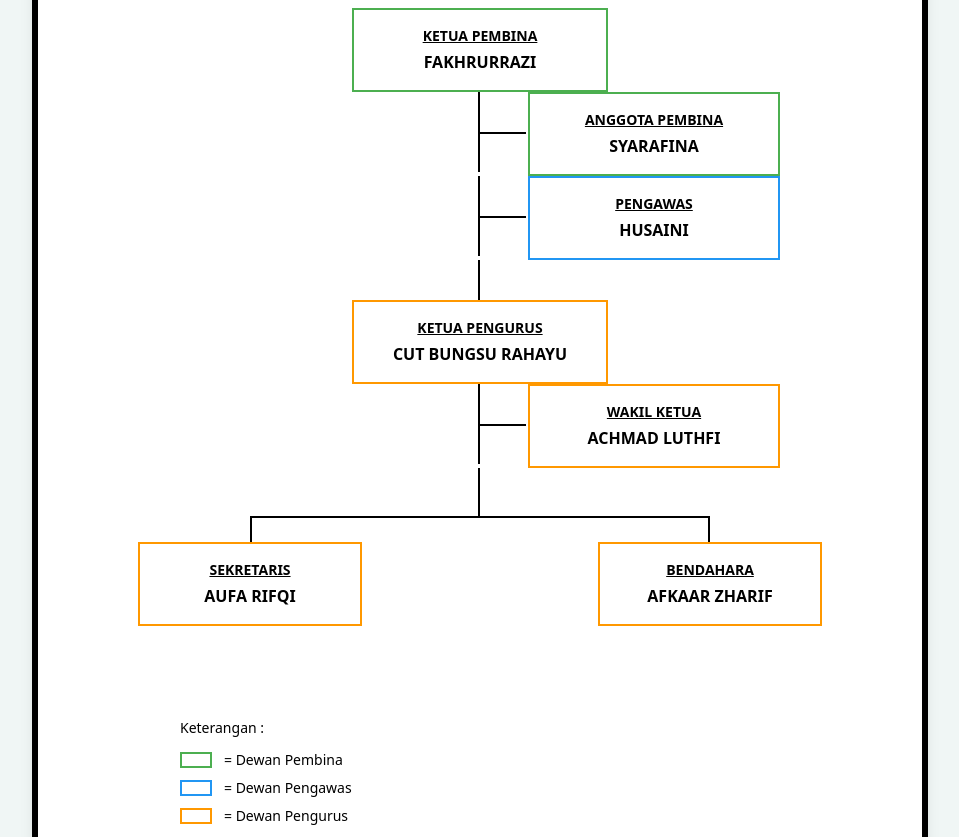
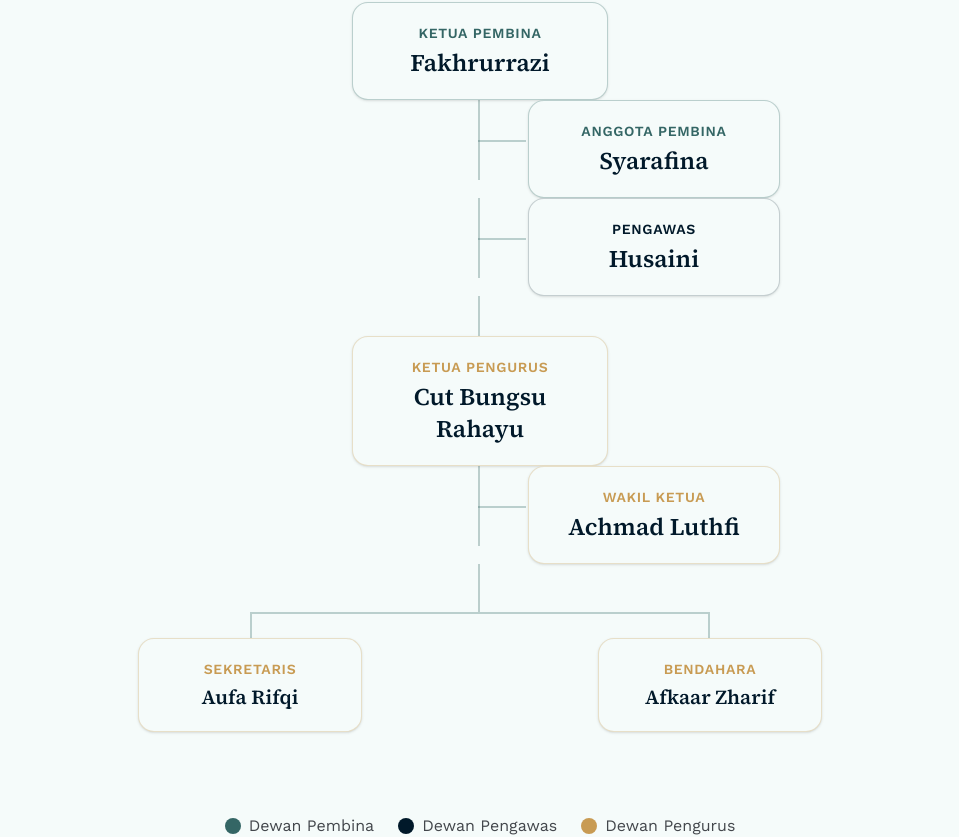
Before and after one commit to smocksec/yayasan-merial-abadan, a Next.js app: page /profil in a window 1280 px wide. Shown: the part 1556-2393 px from the top of the page, without its empty margins (160-1119 px from the left). Built offline with nearby package versions, Linux system fonts and the light colour scheme.

Commit message:
Revisi Bagan -3

```diff
--- a/src/app/profil/page.tsx
+++ b/src/app/profil/page.tsx
@@ -76,110 +76,108 @@ export default function Profil() {
 
         {/* Organization Structure Widget */}
         <section className="py-section-gap px-margin-mobile md:px-margin-desktop">
-          {/* Hierarchy Flow Chart */}
-          <div className="border-[4px] md:border-[6px] border-black p-6 md:p-16 bg-white max-w-4xl mx-auto flex flex-col items-center relative font-sans overflow-x-auto overflow-y-hidden shadow-lg">
+          <div className="bg-surface rounded-[2.5rem] p-8 md:p-16 shadow-[0_8px_30px_rgba(23,46,64,0.08)] max-w-5xl mx-auto flex flex-col items-center relative overflow-x-auto overflow-y-hidden">
             <div className="text-center mb-12">
-              <h2 className="font-headline-lg text-headline-lg text-black uppercase font-bold mb-2">Struktur Organisasi</h2>
-              <h3 className="font-headline-md text-headline-md text-[#4CAF50] uppercase font-bold">Yayasan Merial Abadan</h3>
+              <h2 className="font-headline-lg text-headline-lg text-primary mb-2">Susunan Pengurus</h2>
+              <h3 className="font-headline-md text-headline-md text-secondary">Yayasan Merial Abadan</h3>
             </div>
 
             <div className="min-w-[600px] flex flex-col items-center">
               {/* Ketua Pembina */}
-              <div className="border-2 border-[#4CAF50] p-4 w-64 text-center bg-white z-10">
-                <div className="text-sm underline mb-1 uppercase text-black font-semibold">Ketua Pembina</div>
-                <div className="font-bold text-black uppercase">Fakhrurrazi</div>
+              <div className="border border-secondary/30 bg-surface p-5 w-64 text-center rounded-2xl shadow-sm relative z-10 hover:shadow-md transition-shadow">
+                <div className="font-label-md text-label-md text-secondary uppercase mb-1">Ketua Pembina</div>
+                <div className="font-headline-md text-headline-md text-primary">Fakhrurrazi</div>
               </div>
 
               {/* Anggota Pembina Branch */}
               <div className="flex w-full">
-                <div className="w-1/2 border-r-2 border-black relative h-16 md:h-20">
-                  <div className="w-8 md:w-12 border-b-2 border-black absolute top-1/2 right-0 translate-x-full"></div>
+                <div className="w-1/2 border-r-[2px] border-secondary/30 relative h-16 md:h-20">
+                  <div className="w-8 md:w-12 border-b-[2px] border-secondary/30 absolute top-1/2 right-0 translate-x-full"></div>
                 </div>
                 <div className="w-1/2 flex items-center pl-8 md:pl-12">
-                  <div className="border-2 border-[#4CAF50] p-4 w-64 text-center bg-white z-10">
-                    <div className="text-sm underline mb-1 uppercase text-black font-semibold">Anggota Pembina</div>
-                    <div className="font-bold text-black uppercase">Syarafina</div>
+                  <div className="border border-secondary/30 bg-surface p-5 w-64 text-center rounded-2xl shadow-sm relative z-10 hover:shadow-md transition-shadow">
+                    <div className="font-label-md text-label-md text-secondary uppercase mb-1">Anggota Pembina</div>
+                    <div className="font-headline-md text-headline-md text-primary">Syarafina</div>
                   </div>
                 </div>
               </div>
 
               {/* Pengawas Branch */}
               <div className="flex w-full">
-                <div className="w-1/2 border-r-2 border-black relative h-16 md:h-20">
-                  <div className="w-8 md:w-12 border-b-2 border-black absolute top-1/2 right-0 translate-x-full"></div>
+                <div className="w-1/2 border-r-[2px] border-secondary/30 relative h-16 md:h-20">
+                  <div className="w-8 md:w-12 border-b-[2px] border-secondary/30 absolute top-1/2 right-0 translate-x-full"></div>
                 </div>
                 <div className="w-1/2 flex items-center pl-8 md:pl-12">
-                  <div className="border-2 border-[#2196F3] p-4 w-64 text-center bg-white z-10">
-                    <div className="text-sm underline mb-1 uppercase text-black font-semibold">Pengawas</div>
-                    <div className="font-bold text-black uppercase">Husaini</div>
+                  <div className="border border-primary/20 bg-surface p-5 w-64 text-center rounded-2xl shadow-sm relative z-10 hover:shadow-md transition-shadow">
+                    <div className="font-label-md text-label-md text-primary uppercase mb-1">Pengawas</div>
+                    <div className="font-headline-md text-headline-md text-primary">Husaini</div>
                   </div>
                 </div>
               </div>
 
               {/* Vertical Line down to Ketua Pengurus */}
               <div className="flex w-full">
-                <div className="w-1/2 border-r-2 border-black h-10"></div>
+                <div className="w-1/2 border-r-[2px] border-secondary/30 h-10"></div>
                 <div className="w-1/2"></div>
               </div>
 
               {/* Ketua Pengurus */}
-              <div className="border-2 border-[#FF9800] p-4 w-64 text-center bg-white z-10 relative">
-                <div className="text-sm underline mb-1 uppercase text-black font-semibold">Ketua Pengurus</div>
-                <div className="font-bold text-black uppercase">Cut Bungsu Rahayu</div>
+              <div className="border border-[#C89B53]/30 bg-surface p-5 w-64 text-center rounded-2xl shadow-sm relative z-10 hover:shadow-md transition-shadow">
+                <div className="font-label-md text-label-md text-[#C89B53] uppercase mb-1">Ketua Pengurus</div>
+                <div className="font-headline-md text-headline-md text-primary">Cut Bungsu Rahayu</div>
               </div>
 
               {/* Wakil Ketua Branch */}
               <div className="flex w-full">
-                <div className="w-1/2 border-r-2 border-black relative h-16 md:h-20">
-                  <div className="w-8 md:w-12 border-b-2 border-black absolute top-1/2 right-0 translate-x-full"></div>
+                <div className="w-1/2 border-r-[2px] border-secondary/30 relative h-16 md:h-20">
+                  <div className="w-8 md:w-12 border-b-[2px] border-secondary/30 absolute top-1/2 right-0 translate-x-full"></div>
                 </div>
                 <div className="w-1/2 flex items-center pl-8 md:pl-12">
-                  <div className="border-2 border-[#FF9800] p-4 w-64 text-center bg-white z-10">
-                    <div className="text-sm underline mb-1 uppercase text-black font-semibold">Wakil Ketua</div>
-                    <div className="font-bold text-black uppercase">Achmad Luthfi</div>
+                  <div className="border border-[#C89B53]/30 bg-surface p-5 w-64 text-center rounded-2xl shadow-sm relative z-10 hover:shadow-md transition-shadow">
+                    <div className="font-label-md text-label-md text-[#C89B53] uppercase mb-1">Wakil Ketua</div>
+                    <div className="font-headline-md text-headline-md text-primary">Achmad Luthfi</div>
                   </div>
                 </div>
               </div>
 
               {/* Vertical Line down to Horizontal Split */}
               <div className="flex w-full">
-                <div className="w-1/2 border-r-2 border-black h-12"></div>
+                <div className="w-1/2 border-r-[2px] border-secondary/30 h-12"></div>
                 <div className="w-1/2"></div>
               </div>
 
               {/* Horizontal Split */}
-              <div className="w-[380px] md:w-[460px] border-t-2 border-black flex justify-between relative">
-                <div className="w-0.5 h-6 bg-black"></div>
-                <div className="w-0.5 h-6 bg-black"></div>
+              <div className="w-[380px] md:w-[460px] border-t-[2px] border-secondary/30 flex justify-between relative">
+                <div className="w-[2px] h-6 bg-secondary/30"></div>
+                <div className="w-[2px] h-6 bg-secondary/30"></div>
               </div>
 
               {/* Sekretaris & Bendahara */}
-              <div className="w-[380px] md:w-[460px] relative h-28 mt-0">
-                <div className="absolute left-0 top-0 border-2 border-[#FF9800] p-4 w-44 md:w-56 text-center bg-white transform -translate-x-1/2">
-                  <div className="text-sm underline mb-1 uppercase text-black font-semibold">Sekretaris</div>
-                  <div className="font-bold text-black uppercase">Aufa Rifqi</div>
+              <div className="w-[380px] md:w-[460px] relative h-32 mt-0">
+                <div className="absolute left-0 top-0 border border-[#C89B53]/30 bg-surface p-5 w-44 md:w-56 text-center rounded-2xl shadow-sm z-10 transform -translate-x-1/2 hover:-translate-y-1 hover:shadow-md transition-all">
+                  <div className="font-label-md text-label-md text-[#C89B53] uppercase mb-1">Sekretaris</div>
+                  <div className="font-headline-md text-headline-md text-primary text-lg md:text-xl">Aufa Rifqi</div>
                 </div>
-                <div className="absolute right-0 top-0 border-2 border-[#FF9800] p-4 w-44 md:w-56 text-center bg-white transform translate-x-1/2">
-                  <div className="text-sm underline mb-1 uppercase text-black font-semibold">Bendahara</div>
-                  <div className="font-bold text-black uppercase">Afkaar Zharif</div>
+                <div className="absolute right-0 top-0 border border-[#C89B53]/30 bg-surface p-5 w-44 md:w-56 text-center rounded-2xl shadow-sm z-10 transform translate-x-1/2 hover:-translate-y-1 hover:shadow-md transition-all">
+                  <div className="font-label-md text-label-md text-[#C89B53] uppercase mb-1">Bendahara</div>
+                  <div className="font-headline-md text-headline-md text-primary text-lg md:text-xl">Afkaar Zharif</div>
                 </div>
               </div>
             </div>
 
             {/* Legend */}
-            <div className="mt-8 md:mt-16 w-full max-w-[600px] text-black font-medium text-sm pl-4 md:pl-0">
-              <div className="mb-3">Keterangan :</div>
-              <div className="flex items-center gap-3 mb-2">
-                <div className="w-8 h-4 border-2 border-[#4CAF50] bg-white"></div>
-                <span>= Dewan Pembina</span>
+            <div className="mt-8 md:mt-12 flex flex-wrap justify-center gap-6 w-full text-on-surface-variant font-body-md">
+              <div className="flex items-center gap-2">
+                <div className="w-4 h-4 rounded-full bg-secondary"></div>
+                <span>Dewan Pembina</span>
               </div>
-              <div className="flex items-center gap-3 mb-2">
-                <div className="w-8 h-4 border-2 border-[#2196F3] bg-white"></div>
-                <span>= Dewan Pengawas</span>
+              <div className="flex items-center gap-2">
+                <div className="w-4 h-4 rounded-full bg-primary"></div>
+                <span>Dewan Pengawas</span>
               </div>
-              <div className="flex items-center gap-3">
-                <div className="w-8 h-4 border-2 border-[#FF9800] bg-white"></div>
-                <span>= Dewan Pengurus</span>
+              <div className="flex items-center gap-2">
+                <div className="w-4 h-4 rounded-full bg-[#C89B53]"></div>
+                <span>Dewan Pengurus</span>
               </div>
             </div>
 
```
